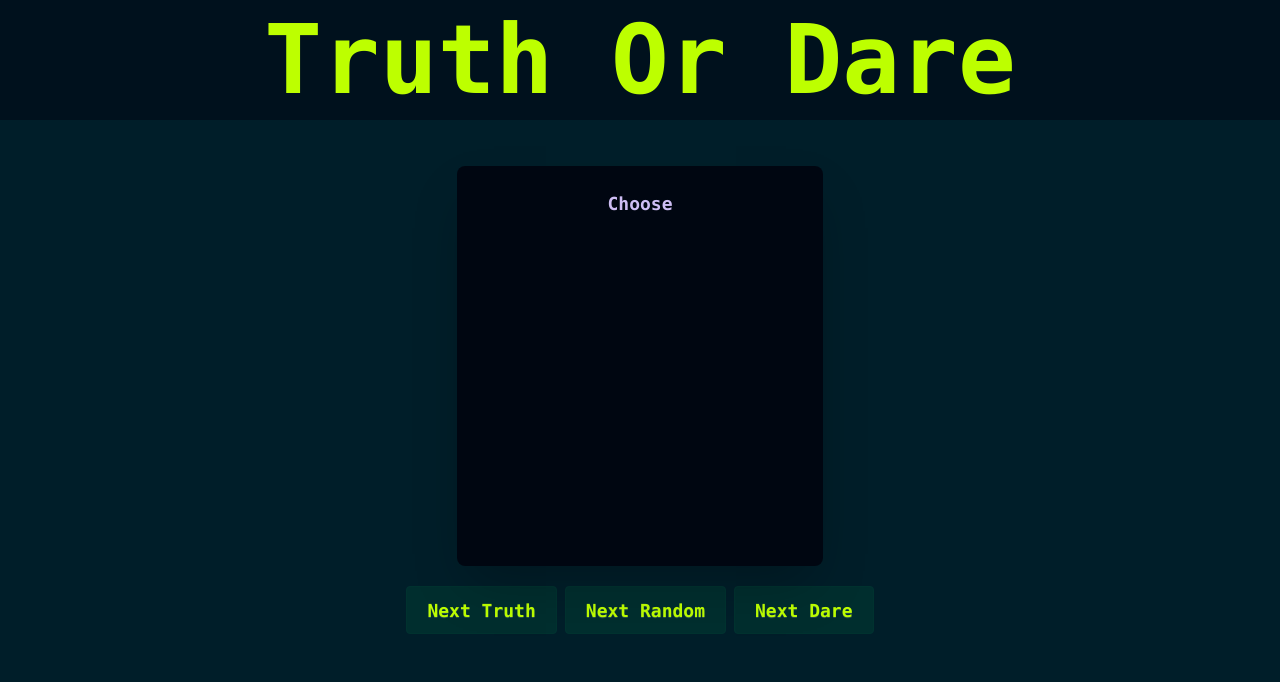
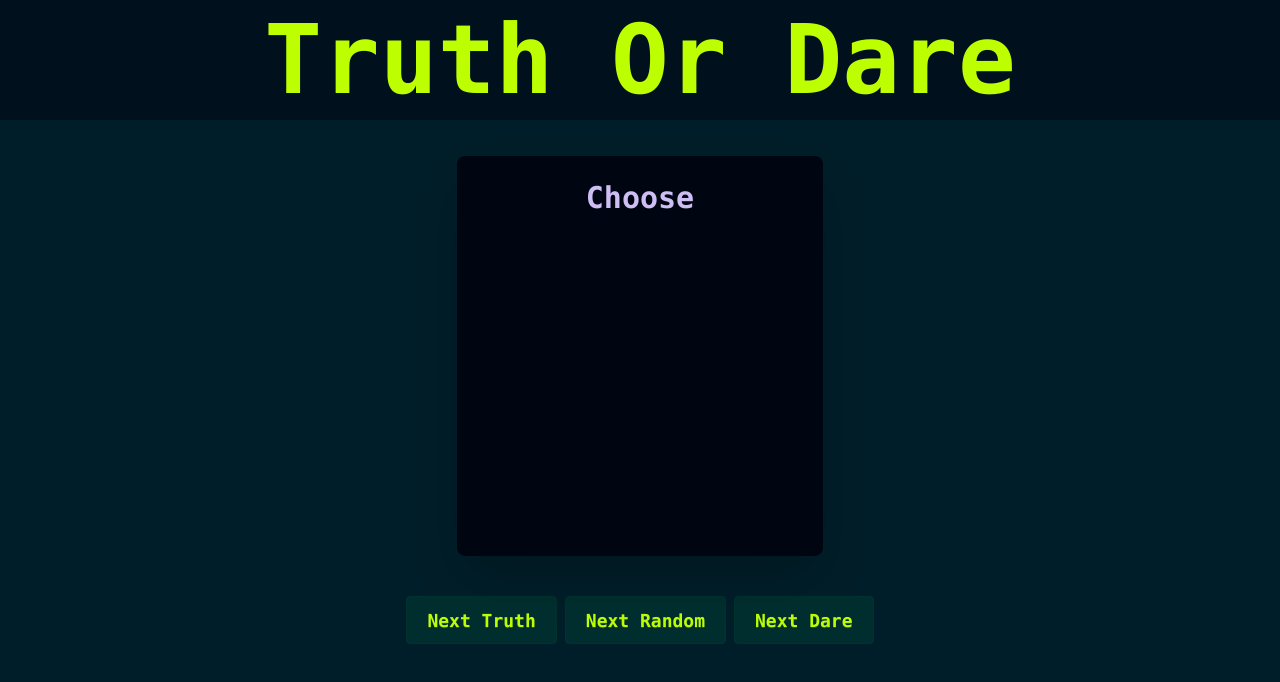
Before and after one commit to VladSunny/TruthOrDareReborn, a React (Vite) app: page / in a window 1280 px wide. Shown: the top 682 px of the page. Built offline with nearby package versions, Linux system fonts and the light colour scheme.

Commit message:
Text animation

```diff
--- a/src/pages/Home.jsx
+++ b/src/pages/Home.jsx
@@ -1,8 +1,9 @@
-import { useState, useEffect} from 'react'
+import { useState, useEffect } from 'react';
 
 function Home() {
-  const [currentCard, setCurrentCard] = useState("Choose")
-  const [currentTask, setCurrentTask] = useState("")
+  const [currentCard, setCurrentCard] = useState("Choose");
+  const [currentTask, setCurrentTask] = useState("");
+  const [displayTask, setDisplayTask] = useState(""); // Текст с анимацией
 
   const truths = [
     "How are you?",
@@ -11,7 +12,7 @@ function Home() {
     "What is your name?",
     "What is your age?",
     "Where are you from?",
-  ]
+  ];
 
   const dares = [
     "Sing for a minute",
@@ -20,47 +21,61 @@ function Home() {
     "Jump for a minute",
     "Climb a tree for a minute",
     "Cry for a minute",
-  ]
+  ];
 
   const updateTask = (nextCard) => {
     if (nextCard === "Random") {
-      nextCard = Math.random() > 0.5 ? "Truth" : "Dare"
+      nextCard = Math.random() > 0.5 ? "Truth" : "Dare";
     }
 
     if (nextCard === "Truth") {
-      setCurrentCard("Truth")
-      setCurrentTask(truths[Math.floor(Math.random() * truths.length)])
+      setCurrentCard("Truth");
+      setCurrentTask(truths[Math.floor(Math.random() * truths.length)]);
     } else if (nextCard === "Dare") {
-      setCurrentCard("Dare")
-      setCurrentTask(dares[Math.floor(Math.random() * dares.length)])
+      setCurrentCard("Dare");
+      setCurrentTask(dares[Math.floor(Math.random() * dares.length)]);
     }
-  }
+  };
+
+  useEffect(() => {
+    let currentIndex = 0;
+    const interval = setInterval(() => {
+      if (currentIndex <= currentTask.length) {
+        setDisplayTask(currentTask.slice(0, currentIndex));
+        currentIndex++;
+      } else {
+        clearInterval(interval);
+      }
+    }, 30); // Скорость печатания (ms на символ)
+
+    return () => clearInterval(interval);
+  }, [currentTask]);
 
   return (
     <>
       <div className="flex justify-center items-center h-dvh flex-col">
-        <div className="card bg-base-300 w-5/6 md:w-7/12 lg:w-2/7 h-1/2 shadow-2xl hover:shadow-3xl hover:shadow-primary transition-all duration-500">
+        <div className="card bg-base-300 w-5/6 md:w-7/12 lg:w-2/7 h-1/2 shadow-2xl hover:shadow-primary transition-all duration-500">
           <div className="card-body">
             <h2 className="card-title">
-              <p className="text-center text-secondary">
-                { currentCard }
+              <p className="text-center text-secondary text-3xl">
+                {currentCard}
               </p>
             </h2>
 
-            <p className="text-center">
-              { currentTask }
+            <p className="text-center typing-animation text-base">
+              {displayTask}
             </p>
           </div>
         </div>
 
-        <div className="flex card-actions justify-evenly pt-5">
-            <button className="btn btn-md lg:btn-lg btn-soft btn-primary" onClick={() => updateTask("Truth")}>Next Truth</button>
-            <button className="btn btn-md lg:btn-lg btn-soft btn-primary" onClick={() => updateTask("Random")}>Next Random</button>
-            <button className="btn btn-md lg:btn-lg btn-soft btn-primary" onClick={() => updateTask("Dare")}>Next Dare</button>
+        <div className="flex card-actions justify-evenly pt-10">
+          <button className="btn btn-md lg:btn-lg btn-soft btn-primary" onClick={() => updateTask("Truth")}>Next Truth</button>
+          <button className="btn btn-md lg:btn-lg btn-soft btn-primary" onClick={() => updateTask("Random")}>Next Random</button>
+          <button className="btn btn-md lg:btn-lg btn-soft btn-primary" onClick={() => updateTask("Dare")}>Next Dare</button>
         </div>
       </div>
     </>
-  )
+  );
 }
 
-export default Home
+export default Home;
--- a/src/styles/index.css
+++ b/src/styles/index.css
@@ -11,30 +11,5 @@ body {
   font-family: monospace; /* Моноширинный шрифт для эффекта печатания */
   white-space: nowrap; /* Текст не переносится на новую строку */
   overflow: hidden; /* Скрываем текст, который ещё не напечатан */
-  border-right: 2px solid black; /* Мигающий курсор */
-  animation: typing 3s steps(40, end), blink-caret 0.75s step-end infinite;
+  display: inline-block; /* Чтобы курсор был рядом с текстом */
 }
-
-.typing-animation::after {
-  content: '|';
-  animation: blink-caret 0.75s step-end infinite;
-}
-
-@keyframes typing {
-  from {
-    width: 0; /* Начинаем с нулевой ширины */
-  }
-  to {
-    width: 100%; /* Заканчиваем полной шириной текста */
-  }
-}
-
-@keyframes blink-caret {
-  from,
-  to {
-    border-color: transparent; /* Курсор мигает */
-  }
-  50% {
-    border-color: black;
-  }
-}
```
